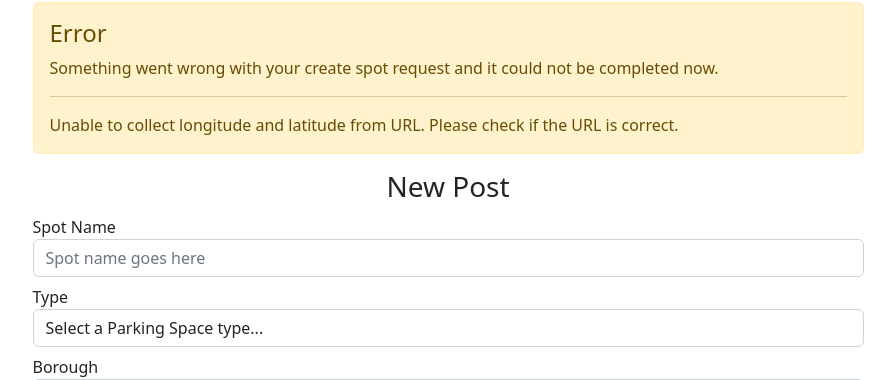
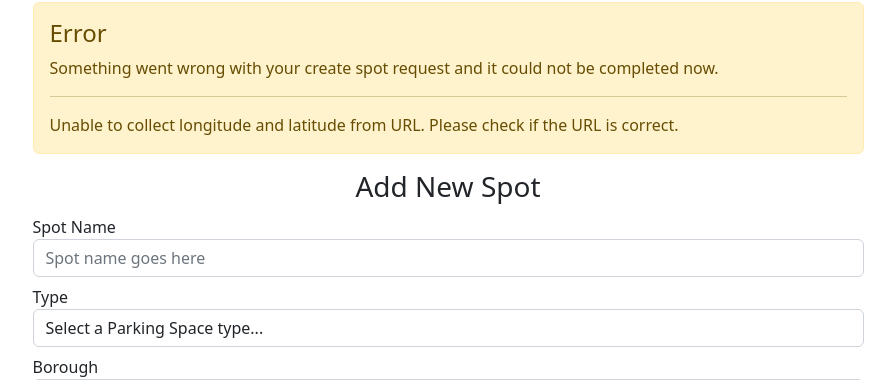
Before and after one commit to gcivil-nyu-org/Wednesday-Fall2023-Team-2, a Django app: page /map/parking/add-spot/ in a window 1280 px wide. Shown: the part 118-498 px from the top of the page, without its empty margins (192-1087 px from the left). Run offline with Django 4.2, Linux system fonts and the light colour scheme; the visitor is signed in with stand-in values (Sample User, id 1).

Commit message:
Changing title to Add New Spot

```diff
--- a/map/templates/map/add_spot.html
+++ b/map/templates/map/add_spot.html
@@ -11,7 +11,7 @@
         <p class="mb-0">{{ error }}</p>
       </div>
       {% endif %}
-      <h3 class="text-center">New Post</h3>
+      <h3 class="text-center">Add New Spot</h3>
       <form method="post">
         {% csrf_token %}
         <!-- Currently unused
```
